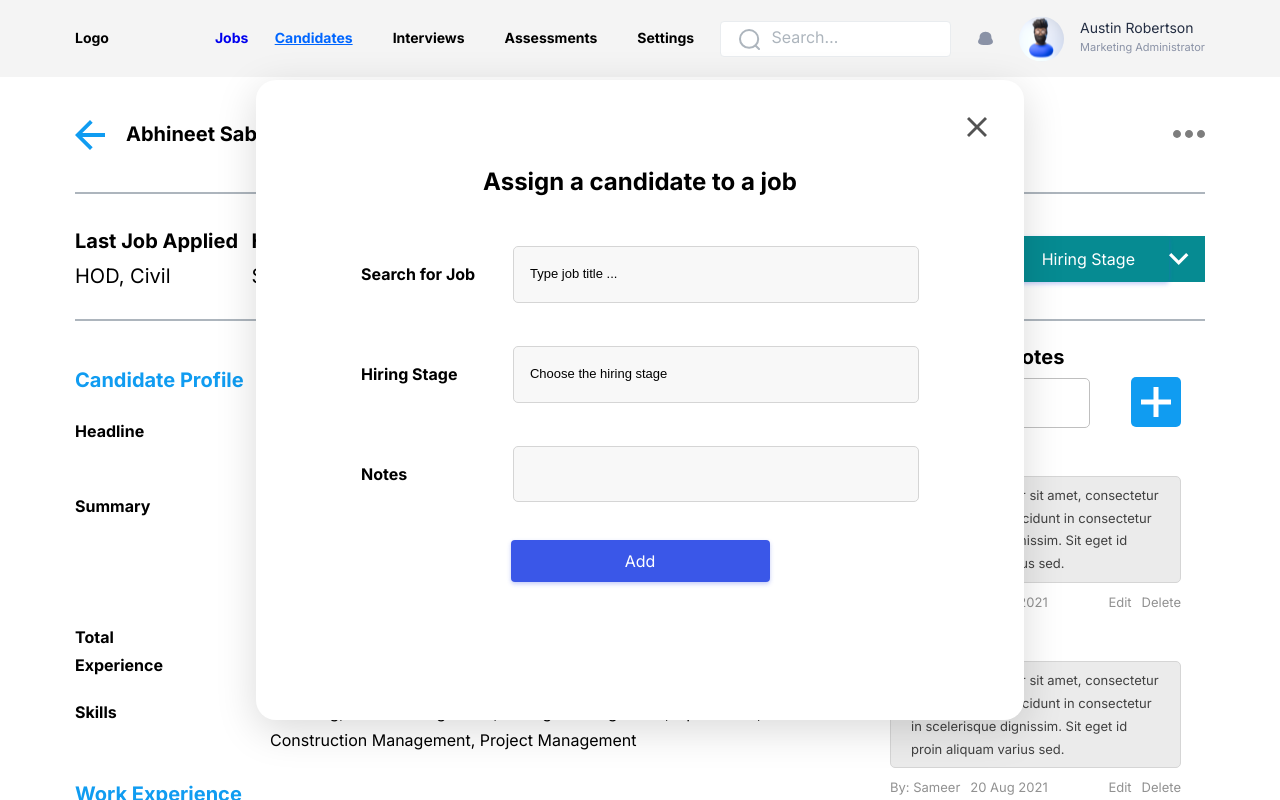
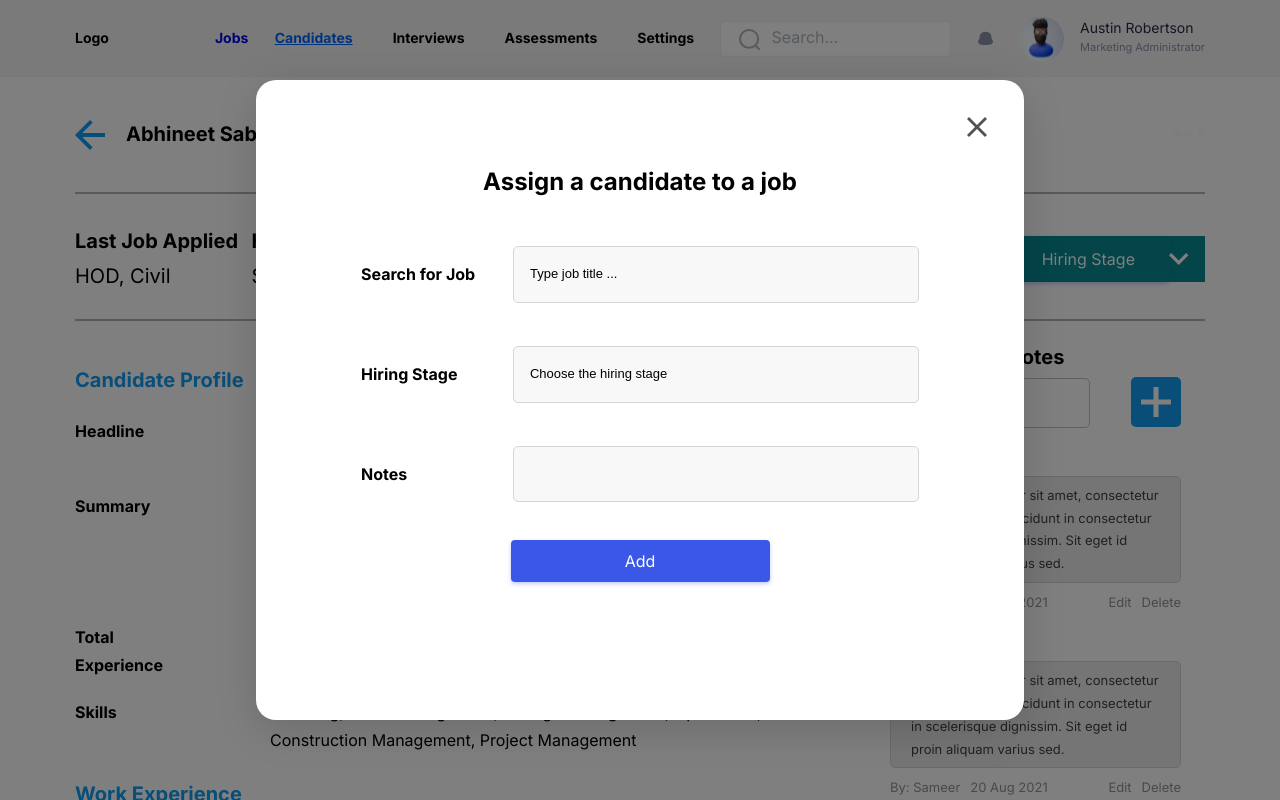
Before and after one commit to mlhnshuvo/hr-app, a React (Create React App) app: page /candidates in a window 1280 px wide. Both pictures are taken after a click on the element "Assign to a job". Shown: the top 800 px of the page. Built offline with nearby package versions, Linux system fonts and the light colour scheme.

Commit message:
overlay change

```diff
--- a/src/assets/css/style.css
+++ b/src/assets/css/style.css
@@ -573,7 +573,7 @@ select {
   right: 37px;
   cursor: pointer;
 }
-.model-overlay {
+.modal-overlay {
   position: fixed;
   top: 0;
   left: 0;
```
